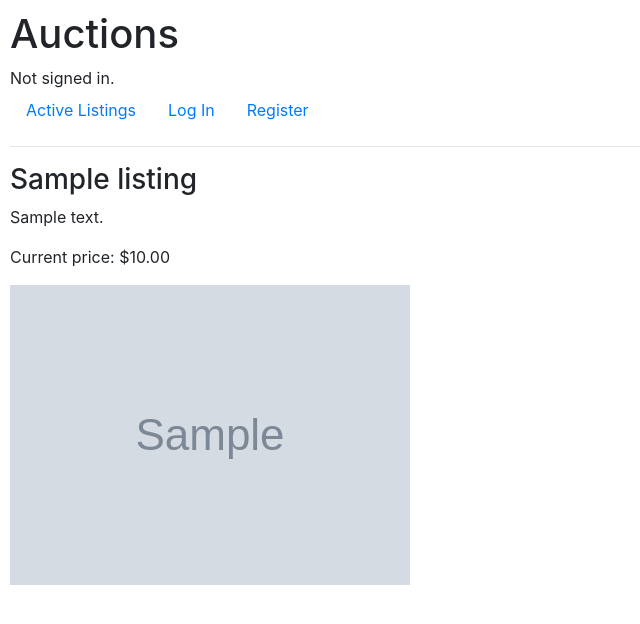
After one commit to PrackSoft/commerce, a Django app: page /listing/1/ in a window 1280 px wide. The commit adds this page. Shown: the top 624 px of the page, without its empty margins (0-640 px from the left). Run offline with Django 3.2, Linux system fonts and the light colour scheme; tables that the repository leaves empty hold one stand-in row (values such as "Sample post"); grey boxes marked "Sample" are stand-in pictures; some libraries are stand-ins or nearby versions.

Commit message:
Display current_price in index and listing_detail using utils function

```diff
--- a/auctions/templates/auctions/index.html
+++ b/auctions/templates/auctions/index.html
@@ -3,14 +3,16 @@
 {% block body %}
     <h2>Active Listings</h2>
     {% for listing in listings %}
+        <a href="{% url 'listing_detail' listing.id %}">
             <div class="listings">
                 <h3>{{ listing.title }}</h3>
                 <p>{{ listing.description }}</p>
-            <p>Current price: ${{ listing.starting_bid }}</p>
+                <p>Current price: ${{ listing.current_price }}</p>
                 {% if listing.image_url %}
                     <img src="{{ listing.image_url }}" alt="{{ listing.title }}">
                 {% endif %}
             </div>
+        </a>
     {% empty %}
         <p>No active listings at the moment.</p>
     {% endfor %}
--- /dev/null
+++ b/auctions/templates/auctions/listing_detail.html
@@ -0,0 +1,14 @@
+{% extends "auctions/layout.html" %}
+
+{% block body %}
+
+    <div class="listings">
+        <h3>{{ listing.title }}</h3>
+        <p>{{ listing.description }}</p>
+        <p>Current price: ${{ current_price }}</p>
+        {% if listing.image_url %}
+            <img src="{{ listing.image_url }}" alt="{{ listing.title }}">
+        {% endif %}
+    </div>
+
+{% endblock %}
--- a/auctions/urls.py
+++ b/auctions/urls.py
@@ -8,5 +8,6 @@ urlpatterns = [
     path("logout", views.logout_view, name="logout"),
     path("register", views.register, name="register"),
     # New paths
-    path("create_listing/", views.create_listing, name="create_listing"),
+    path("create_listing/", views.create_listing, name="create_listing"), # Route to create a new auction listing
+    path("listing/<int:listing_id>/", views.listing_detail, name="listing_detail") # Route to view the detail page of a specific listing
 ]
--- /dev/null
+++ b/auctions/utils.py
@@ -0,0 +1,5 @@
+from .models import Listing
+
+def get_current_price(listing):
+    highest_bid = listing.bids.order_by("-amount").first()
+    return highest_bid.amount if highest_bid else listing.starting_bid
--- a/auctions/views.py
+++ b/auctions/views.py
@@ -2,16 +2,24 @@ from django.contrib.auth import authenticate, login, logout
 from django.contrib.auth.decorators import login_required
 from django.db import IntegrityError
 from django.http import HttpResponse, HttpResponseRedirect
-from django.shortcuts import render, redirect
+from django.shortcuts import render, redirect, get_object_or_404
 from django.urls import reverse
 
 from .forms import ListingForm
 from .models import User, Listing
 
+from .utils import get_current_price
 
+
+
+#def index(request):
+    #active_listings = Listing.objects.filter(is_active=True) # fetch all active listings from the database...
+    #return render(request, "auctions/index.html", {"listings": active_listings}) # ...and pass them to the template
 def index(request):
-    active_listings = Listing.objects.filter(is_active=True) # fetch all active listings from the database...
-    return render(request, "auctions/index.html", {"listings": active_listings}) # ...and pass them to the template
+    active_listings = Listing.objects.filter(is_active=True)
+    for listing in active_listings:
+        listing.current_price = get_current_price(listing)  # attach current price to each listing
+    return render(request, "auctions/index.html", {"listings": active_listings})
 
 
 def login_view(request):
@@ -79,3 +87,11 @@ def create_listing(request):
     else:
         form = ListingForm()
     return render(request, "auctions/create_listing.html", {"form": form})
+
+def listing_detail(request, listing_id):
+    listing = get_object_or_404(Listing, pk=listing_id)
+    current_price = get_current_price(listing)
+    return render(request, "auctions/listing_detail.html", {
+    "listing": listing,
+    "current_price": current_price  # esta variable se pasa al template
+})
```
Lines whose indentation alone changed are shown as unchanged.
